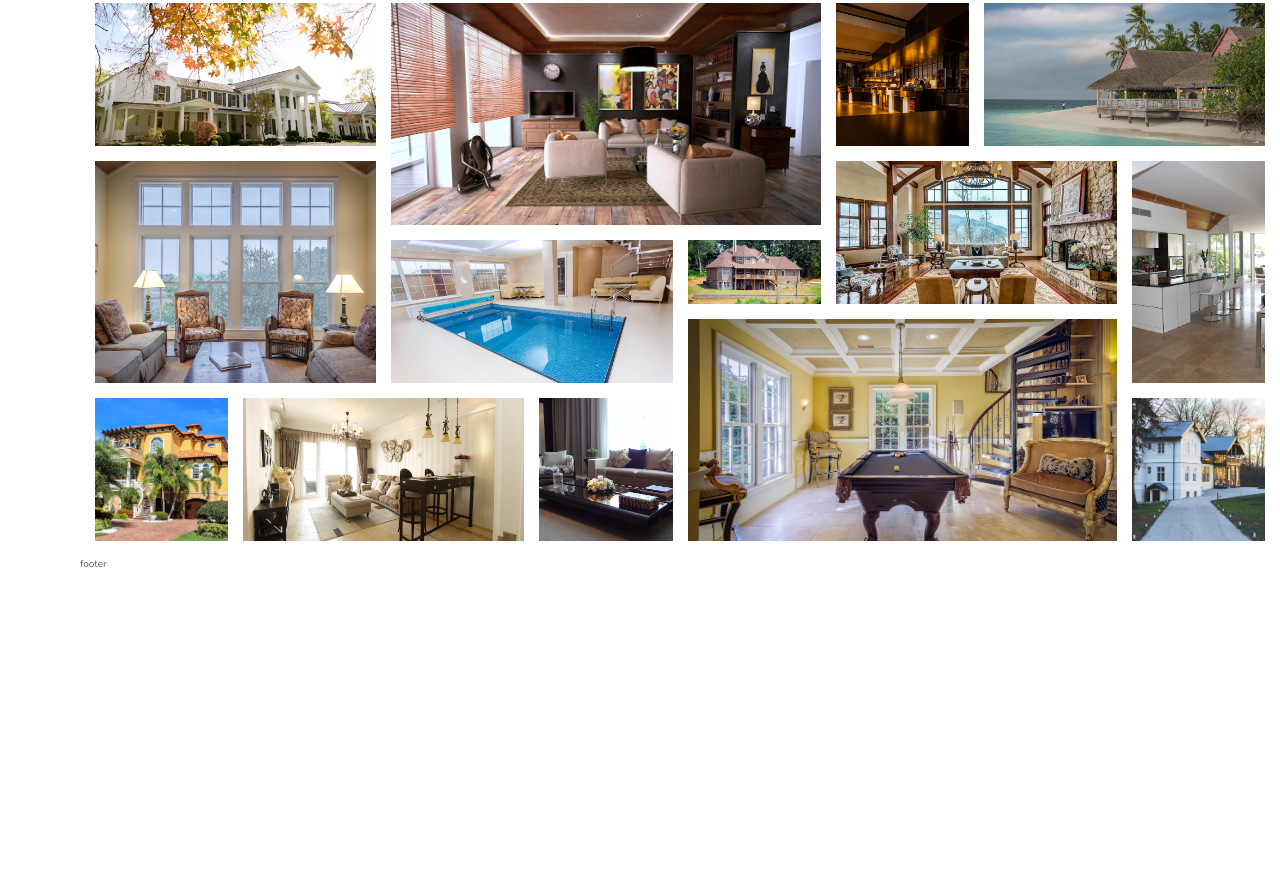
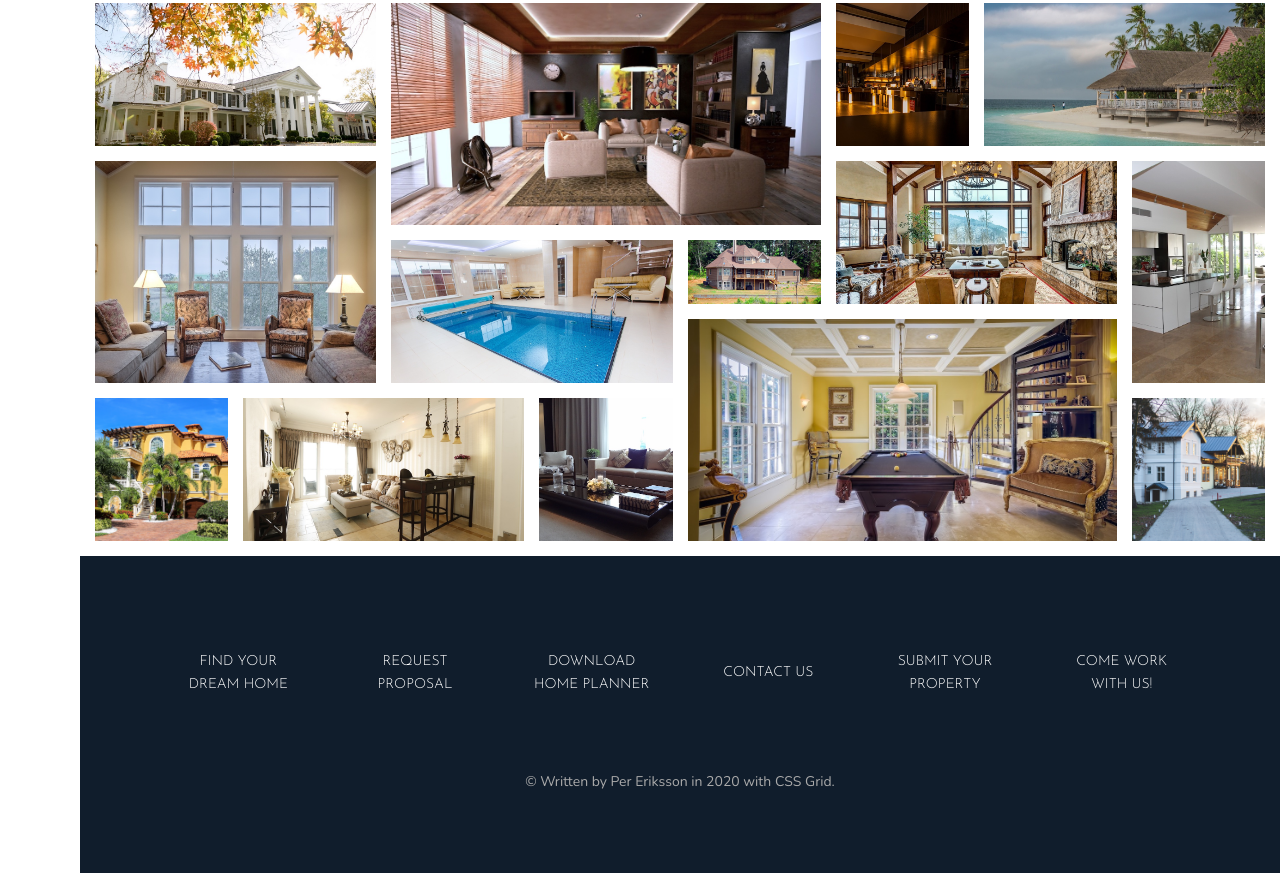
Before and after one commit to perhegg/css-grid-project, a website: page index.html in a window 1280 px wide. Shown: the part 3094-3967 px from the top of the page. Before the commit the page ends 3666 px from the top, so only its background shows below. Drawn offline with nearby package versions, Linux system fonts and the light colour scheme.

Commit message:
add the footer

```diff
--- a/index.html
+++ b/index.html
@@ -304,7 +304,17 @@
         </section>
 
         <footer class="footer">
-            footer
+            <ul class="nav">
+                    <li class="nav__item"><a href="#" class="nav__link">Find your dream home</a></li>
+                    <li class="nav__item"><a href="#" class="nav__link">Request proposal</a></li>
+                    <li class="nav__item"><a href="#" class="nav__link">Download home planner</a></li>
+                    <li class="nav__item"><a href="#" class="nav__link">Contact us</a></li>
+                    <li class="nav__item"><a href="#" class="nav__link">Submit your property</a></li>
+                    <li class="nav__item"><a href="#" class="nav__link">Come work with us!</a></li>
+            </ul>
+            <p class="copyright">
+                &copy; Written by Per Eriksson in 2020 with CSS Grid.
+            </p>
         </footer>
     </body>
 </html>
--- a/sass/_footer.scss
+++ b/sass/_footer.scss
@@ -1,3 +1,44 @@
 .footer {
+    background-color: $color-secondary;
     grid-column: full-start / full-end;
+    padding: 8rem;
+
+
 }
+
+.nav {
+    list-style: none;
+    display: grid;
+    grid-template-columns: repeat(auto-fit, minmax(15rem, 1fr));
+    grid-gap: 2rem;
+    align-items: center;
+
+    &__link:link,
+    &__link:visited {
+        font-size: 1.4rem;
+        color: #fff;
+        text-decoration: none;
+        font-family: $font-display;
+        text-transform: uppercase;
+        text-align: center;
+        padding: 1.5rem;
+        display: block;
+        transition: all .2s;
+    }
+
+    &__link:hover,
+    &__link:active {
+        background-color: rgba($color: #fff, $alpha: .05);
+        transform: translateY(-3px);
+    }
+}
+
+.copyright {
+    font-size: 1.4rem;
+    color: $color-grey-light-2;
+    margin-top: 6rem;
+    margin-right: auto;
+    margin-left: auto;
+    text-align: center;
+    width: 70%;
+}
```
Also changed, not shown: css/style.css.
